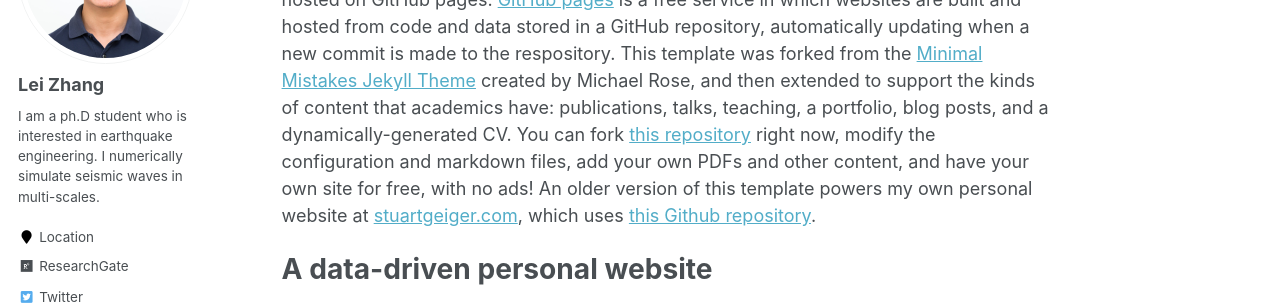
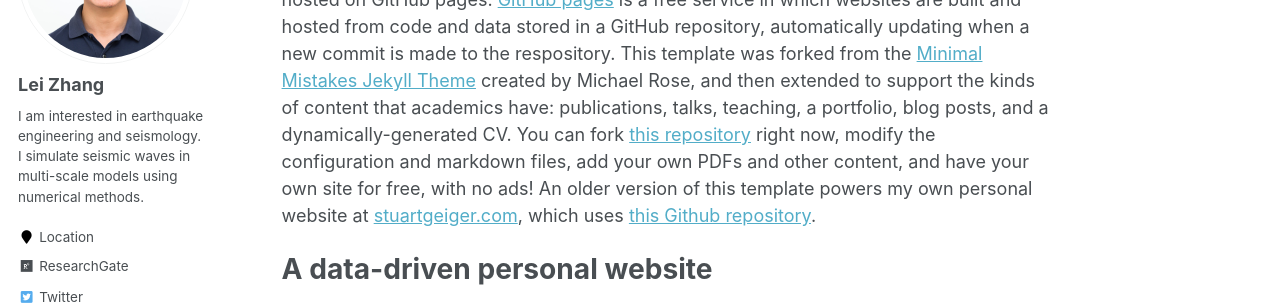
Before and after one commit to zhanglei911/zhanglei911.github.io, a Jekyll site: the page built from _pages/about.md, in a window 1280 px wide. Shown: the part 229-534 px from the top of the page. Built offline with Jekyll 4.4.1, drawn with Linux system fonts in a browser that asks for light colours; some web fonts are replaced; a file with an impossible date is left out.

Commit message:
Update _config.yml

```diff
--- a/_config.yml
+++ b/_config.yml
@@ -82,7 +82,7 @@ analytics:
 author:
   name             : "Lei Zhang"
   avatar           : "profile.png"
-  bio              : "I am a ph.D student who is interested in earthquake engineering. I numerically simulate seismic waves in multi-scales."
+  bio              : "I am interested in earthquake engineering and seismology. I simulate seismic waves in multi-scale models using numerical methods."
   location         : "Location"
   employer         :
   pubmed           : "https://www.ncbi.nlm.nih.gov/pubmed/?term=john+snow"
```
